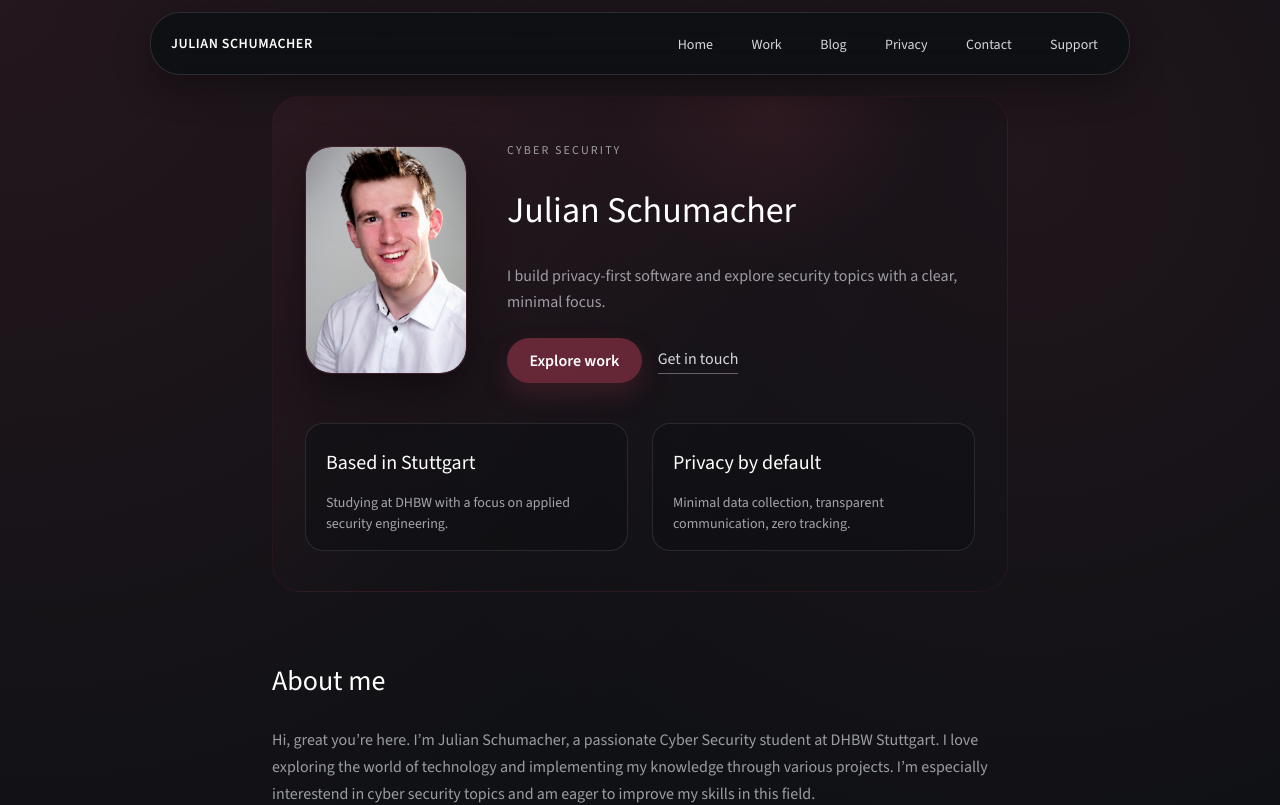
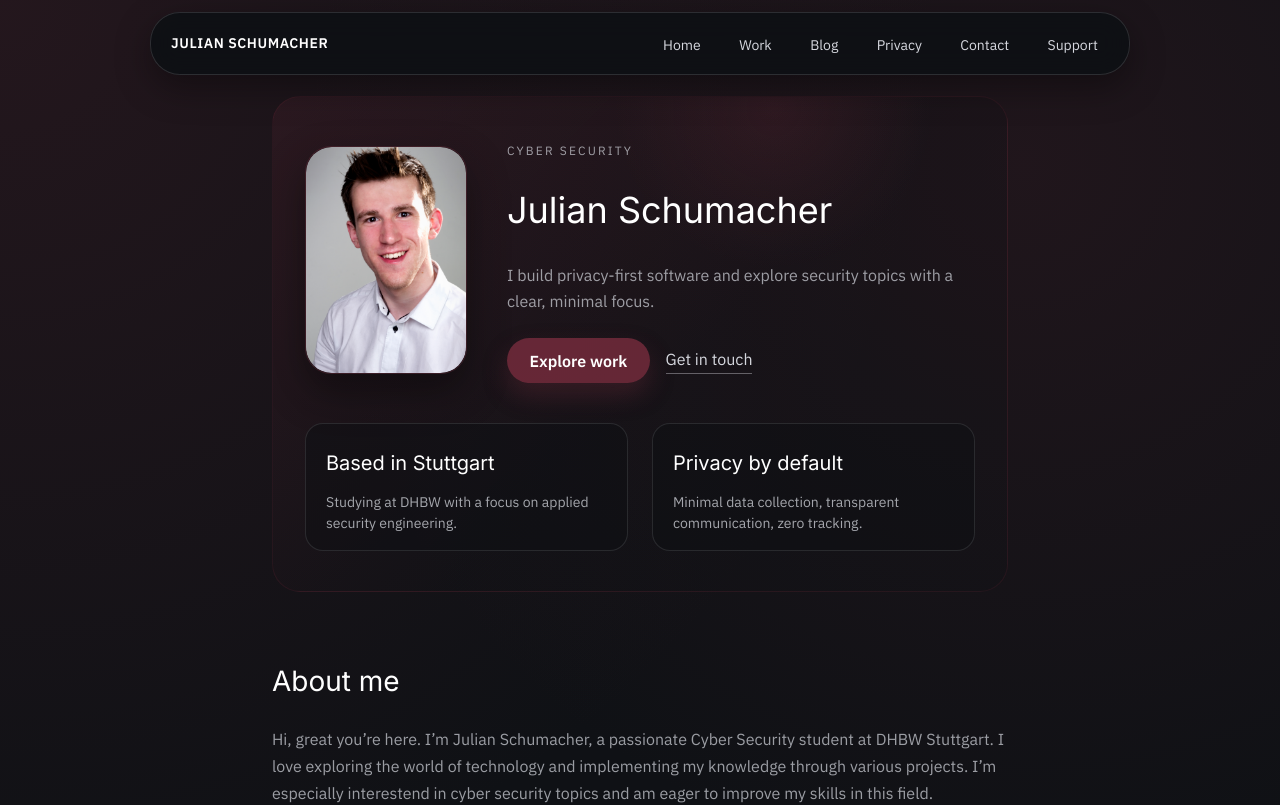
Before and after one commit to Julessh05/Website, a Next.js app in the folder website/: page / in a window 1280 px wide. Shown: the top 805 px of the page. Built offline with nearby package versions, Linux system fonts and the light colour scheme.

Commit message:
Updating and fixing

```diff
--- a/website/src/app/globals.scss
+++ b/website/src/app/globals.scss
@@ -15,7 +15,7 @@
 @theme inline {
   --color-background: var(--background);
   --color-foreground: var(--text-color);
-  --font-sans: var(--font-geist-sans);
+  --font-sans: var(--font-primary);
   --font-mono: var(--font-geist-mono);
 }
 
@@ -23,6 +23,7 @@ body {
   padding: 0 0.6rem;
   margin: 0 0 3rem;
   color: var(--color-foreground);
+  font-family: var(--font-primary), "Helvetica Neue", Helvetica, Arial, sans-serif;
   background:
     radial-gradient(circle at top left, rgba(var(--accent-color-rgb), 0.22), transparent 45%),
     radial-gradient(circle at 80% 10%, rgba(var(--accent-color-rgb), 0.18), transparent 40%),
@@ -37,6 +38,7 @@ nav {
 
 h1 {
   color: var(--headline-color);
+  font-family: var(--font-heading), "Helvetica Neue", Helvetica, Arial, sans-serif;
   font-size: clamp(24px, 3vw, 32px);
   text-align: left;
   padding: 1rem 0rem;
@@ -48,6 +50,7 @@ h1 {
 
 h2 {
   color: var(--headline-color);
+  font-family: var(--font-heading), "Helvetica Neue", Helvetica, Arial, sans-serif;
   font-size: clamp(20px, 2.6vw, 26px);
   padding: 0.7rem 0rem;
 
@@ -58,6 +61,7 @@ h2 {
 
 h3 {
   color: var(--headline-color);
+  font-family: var(--font-heading), "Helvetica Neue", Helvetica, Arial, sans-serif;
   font-size: clamp(18px, 2.2vw, 22px);
   padding: 0.5rem 0rem;
 
--- a/website/src/app/layout.tsx
+++ b/website/src/app/layout.tsx
@@ -1,14 +1,21 @@
 import type { Metadata } from "next";
-import { Source_Sans_3 } from "next/font/google";
+import { IBM_Plex_Sans, Inter } from "next/font/google";
 import "./globals.scss";
 import React from "react";
 import { SpeedInsights } from "@vercel/speed-insights/next";
 import Header from "./header";
 import Footer from "./footer";
 
-// const inter = Inter({ subsets: ["latin"] });
-const source_sans_3 = Source_Sans_3({
+const ibmPlexSans = IBM_Plex_Sans({
   subsets: ["latin"],
+  weight: ["300", "400", "500", "600", "700"],
+  variable: "--font-primary",
+});
+
+const inter = Inter({
+  subsets: ["latin"],
+  weight: ["400", "500", "600", "700"],
+  variable: "--font-heading",
 });
 
 export const metadata: Metadata = {
@@ -88,7 +95,7 @@ export default function RootLayout({
   children: React.ReactNode;
 }>) {
   return (
-    <html lang="en" className={source_sans_3.className}>
+    <html lang="en" className={`${ibmPlexSans.variable} ${inter.variable}`}>
       <body>
         <Header />
         {children}
```
